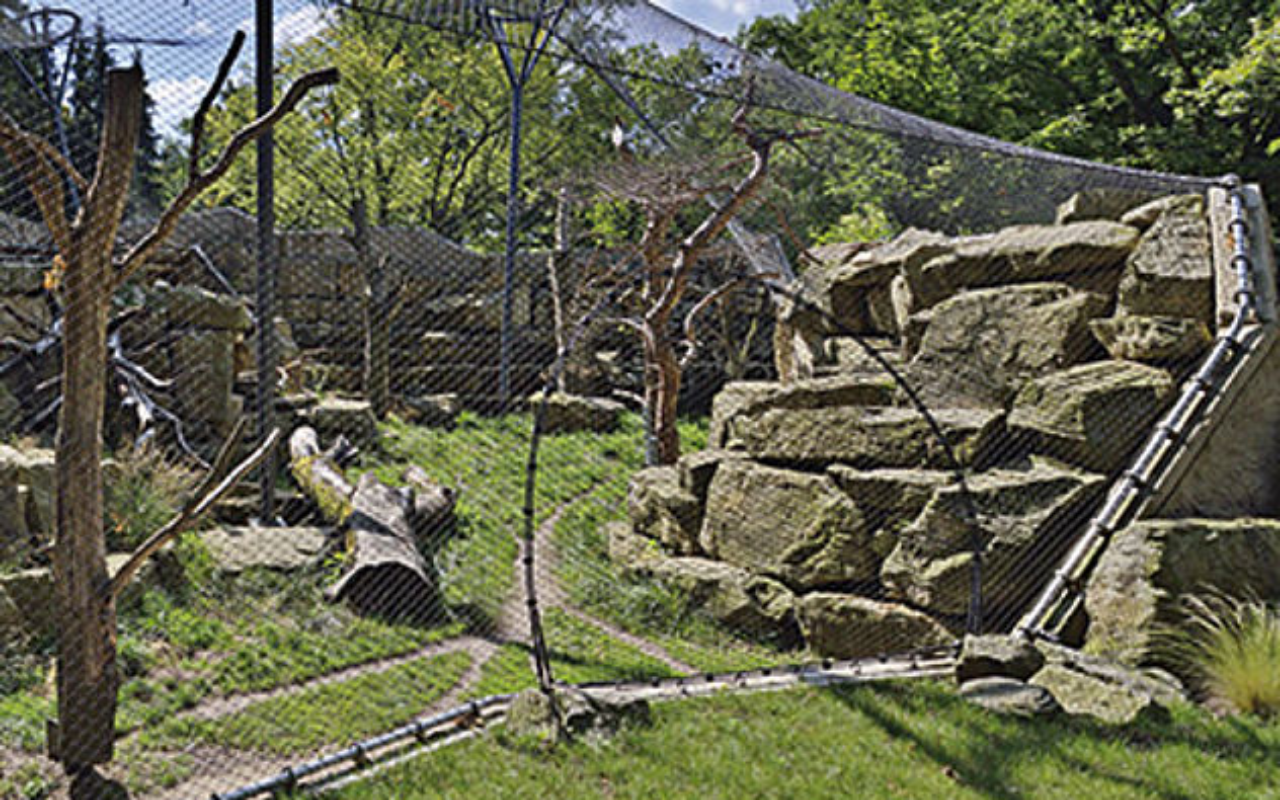
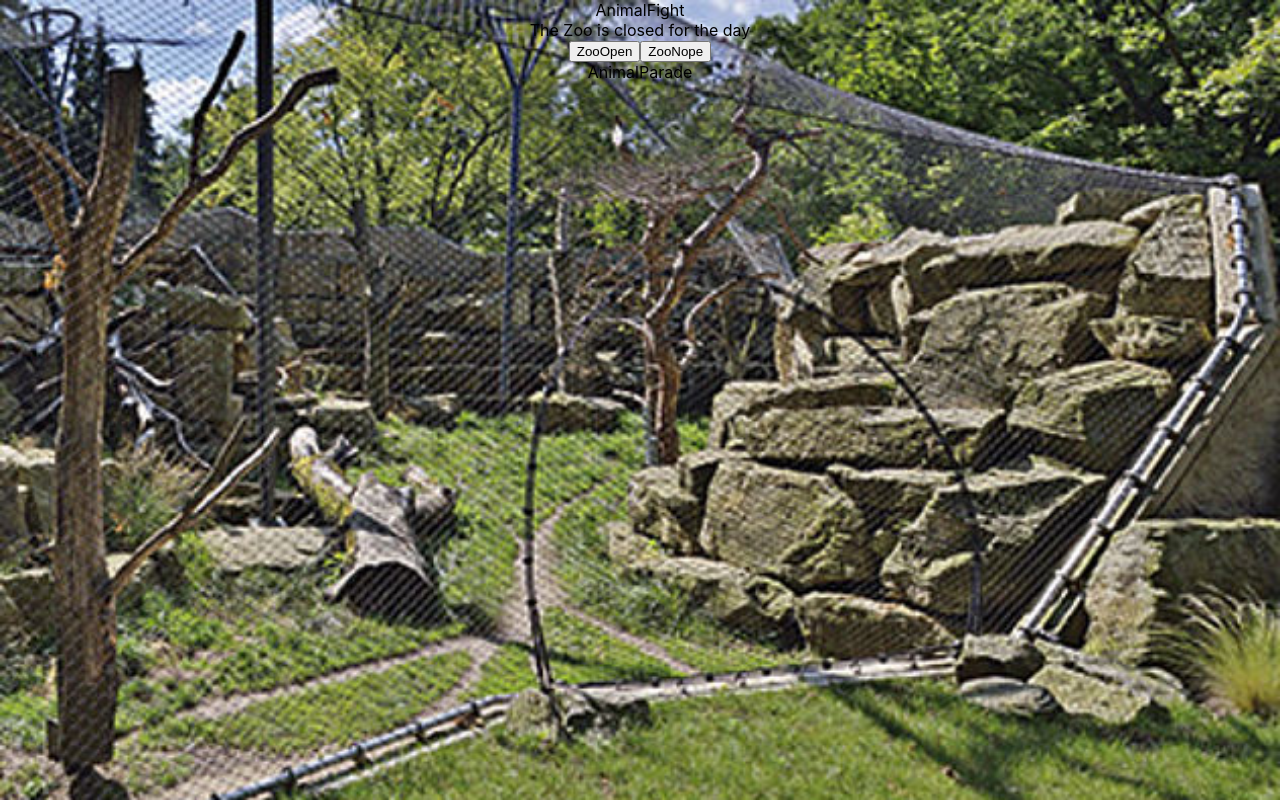
Before and after one commit to JeffreyAllison/REACTscratchzoo, a React (Create React App) app: page / in a window 1280 px wide. Built offline with nearby package versions, Linux system fonts and the light colour scheme.

Commit message:
created zoo open/closed button adn function

```diff
--- /dev/null
+++ b/src/AnimalFight.js
@@ -0,0 +1,5 @@
+import React from 'react';
+
+export default function AnimalFight() {
+  return <div>AnimalFight</div>;
+}
--- /dev/null
+++ b/src/AnimalParade.js
@@ -0,0 +1,5 @@
+import React from 'react';
+
+export default function AnimalParade() {
+  return <div>AnimalParade</div>;
+}
--- a/src/App.js
+++ b/src/App.js
@@ -1,7 +1,16 @@
 import './App.css';
+import AnimalFight from './AnimalFight.js';
+import ZooOpen from './ZooOpen.js';
+import AnimalParade from './AnimalParade.js';
 
 function App() {
-  return <div className="App"></div>;
+  return (
+    <div className="App">
+      <AnimalFight />
+      <ZooOpen />
+      <AnimalParade />
+    </div>
+  );
 }
 
 export default App;
--- /dev/null
+++ b/src/ZooOpen.js
@@ -0,0 +1,21 @@
+import React, { useState } from 'react';
+
+export default function ZooOpen() {
+  const [isOpen, setIsOpen] = useState(false);
+
+  function handleOpenZoo() {
+    setIsOpen(true);
+  }
+
+  function handleCloseZoo() {
+    setIsOpen(false);
+  }
+
+  return (
+    <div>
+      <div>{isOpen ? 'The Zoo is open!' : 'The Zoo is closed for the day'}</div>
+      <button onClick={handleOpenZoo}>ZooOpen</button>
+      <button onClick={handleCloseZoo}>ZooNope</button>
+    </div>
+  );
+}
```
